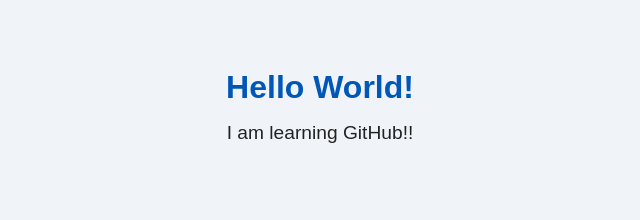
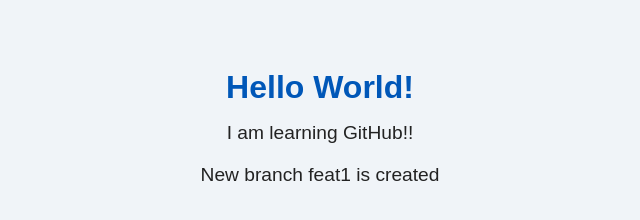
Before and after one commit to pushkarthisside/demo-apna-coll, a plain HTML site: page index.html in a window 1280 px wide. Shown: the whole page, without its empty margins (320-960 px from the left). Drawn offline with Linux system fonts and the light colour scheme.

Commit message:
new feature

```diff
--- a/index.html
+++ b/index.html
@@ -7,5 +7,6 @@
 <body>
   <h1>Hello World!</h1>
   <p>I am learning GitHub!!</p>
+  <p>New branch feat1 is created</p>
 </body>
 </html>
```
